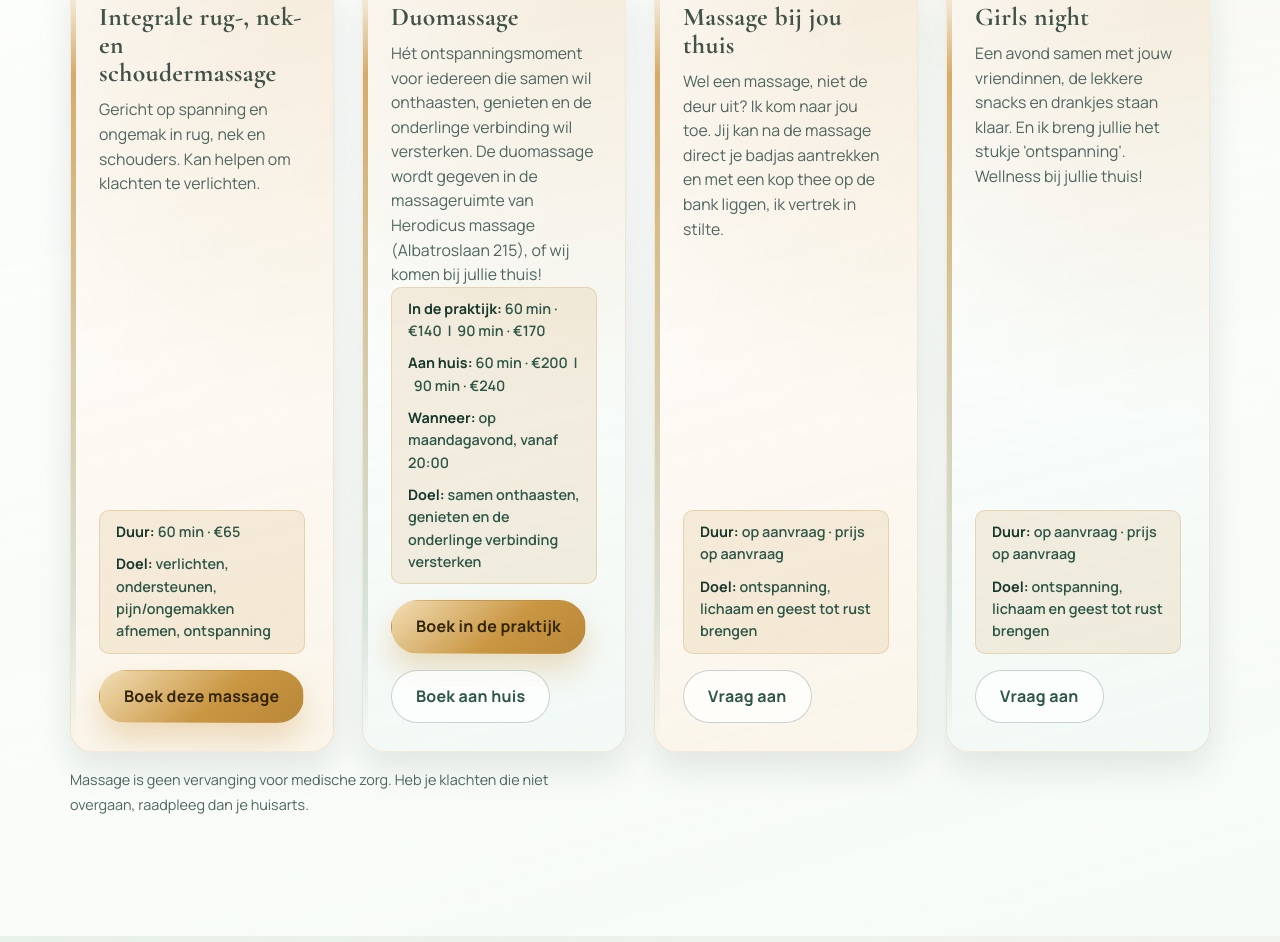
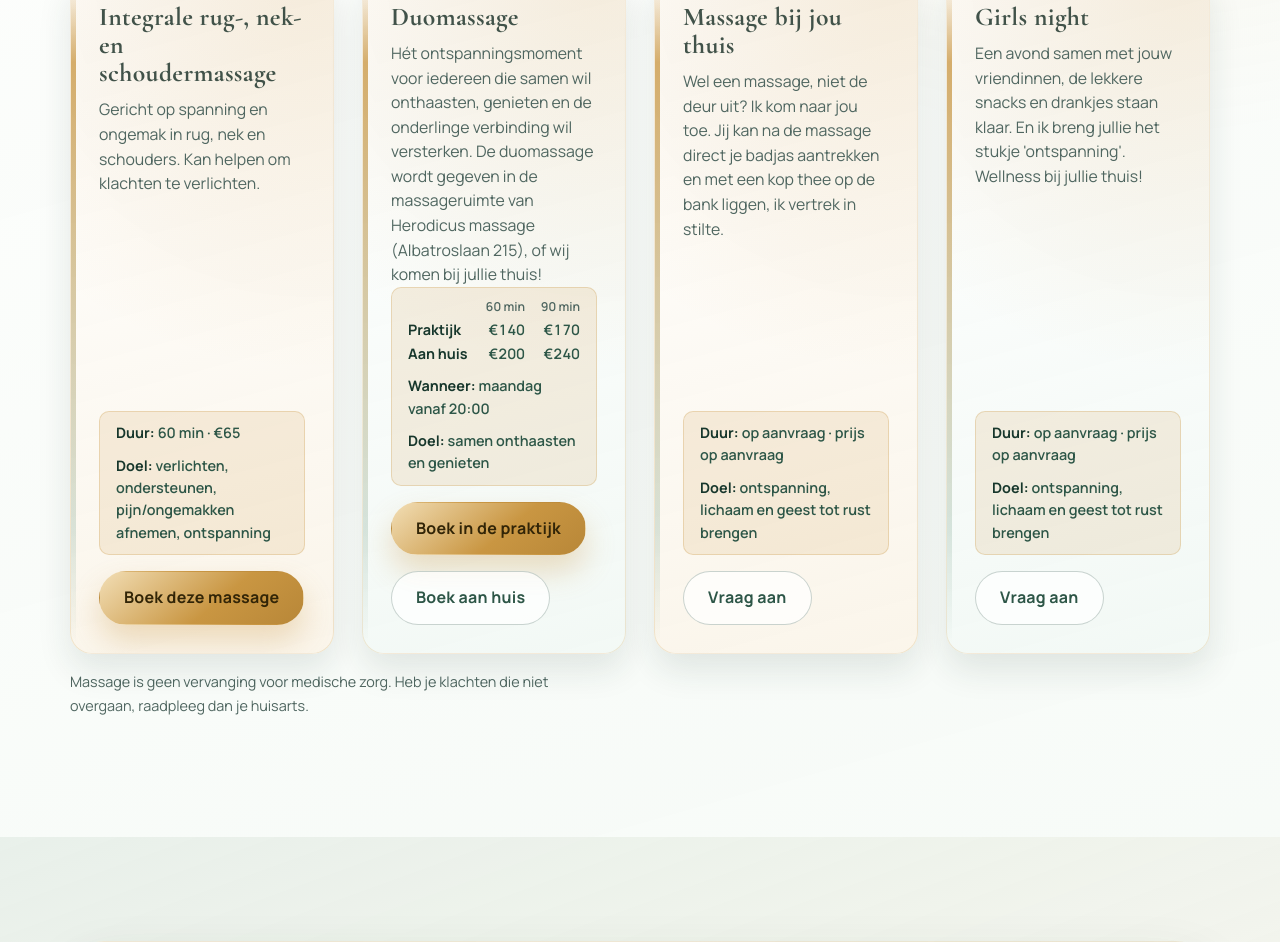
Before and after one commit to jackdamnielzz/menyentuh, a plain HTML site: page behandelingen.html in a window 1280 px wide. Shown: the part 1389-2331 px from the top of the page. Drawn offline with Linux system fonts and the light colour scheme.

Commit message:
Show duo massage prices as a compact grid on Behandelingen
The four prices as wrapped sentences made the card's meta box three
times taller than the others; a small variant-by-length grid keeps it
about the same size.

Co-Authored-By: Claude Opus 5.5 <noreply@anthropic.com>

```diff
--- a/behandelingen.html
+++ b/behandelingen.html
@@ -152,10 +152,13 @@
                 massage (Albatroslaan 215), of wij komen bij jullie thuis!
               </p>
               <p class="card-meta">
-                <span class="meta-line"><strong>In de praktijk:</strong> 60 min · €140 &nbsp;|&nbsp; 90 min · €170</span>
-                <span class="meta-line"><strong>Aan huis:</strong> 60 min · €200 &nbsp;|&nbsp; 90 min · €240</span>
-                <span class="meta-line"><strong>Wanneer:</strong> op maandagavond, vanaf 20:00</span>
-                <span class="meta-line"><strong>Doel:</strong> samen onthaasten, genieten en de onderlinge verbinding versterken</span>
+                <span class="meta-prices" role="table" aria-label="Prijzen duomassage">
+                  <span role="row"><span role="columnheader"></span><span role="columnheader">60 min</span><span role="columnheader">90 min</span></span>
+                  <span role="row"><strong role="rowheader">Praktijk</strong><span role="cell">€140</span><span role="cell">€170</span></span>
+                  <span role="row"><strong role="rowheader">Aan huis</strong><span role="cell">€200</span><span role="cell">€240</span></span>
+                </span>
+                <span class="meta-line"><strong>Wanneer:</strong> maandag vanaf 20:00</span>
+                <span class="meta-line"><strong>Doel:</strong> samen onthaasten en genieten</span>
               </p>
               <a class="btn btn-primary treatment-cta" href="afspraak.html?behandeling=duomassage-praktijk">Boek in de praktijk</a>
               <a class="btn btn-outline treatment-cta" href="afspraak.html?behandeling=duomassage-thuis">Boek aan huis</a>
--- a/css/styles.css
+++ b/css/styles.css
@@ -857,6 +857,36 @@ main {
   margin: 0;
 }
 
+/* Compact price grid for a treatment with several variants (duo massage):
+   rows = variant, columns = length. Keeps the meta box as short as the
+   single-price cards instead of one wrapped sentence per variant. */
+.treatment-card .meta-prices {
+  display: grid;
+  gap: 2px;
+}
+
+.treatment-card .meta-prices > span {
+  display: grid;
+  /* Fixed price columns so all rows line up (each row is its own grid). */
+  grid-template-columns: 1fr 3.4em 3.4em;
+  column-gap: 6px;
+  white-space: nowrap; /* "Aan huis" must not break over two lines */
+}
+
+.treatment-card .meta-prices > span > * {
+  text-align: right;
+  font-variant-numeric: tabular-nums;
+}
+
+.treatment-card .meta-prices > span > :first-child {
+  text-align: left;
+}
+
+.treatment-card .meta-prices [role="columnheader"] {
+  font-size: 0.85em;
+  color: var(--muted);
+}
+
 .treatment-card h3 {
   word-break: normal;
   overflow-wrap: normal;
```
